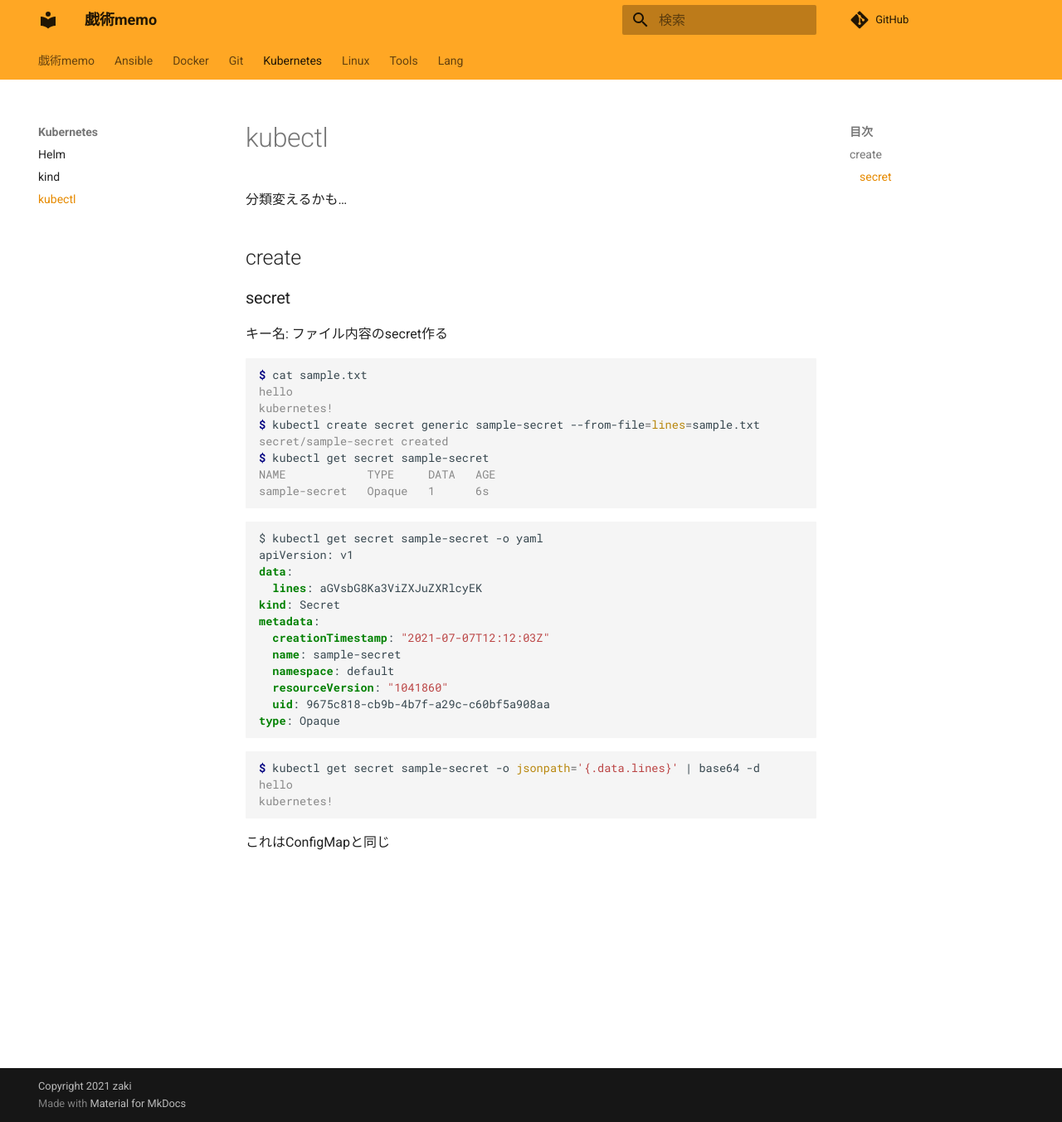
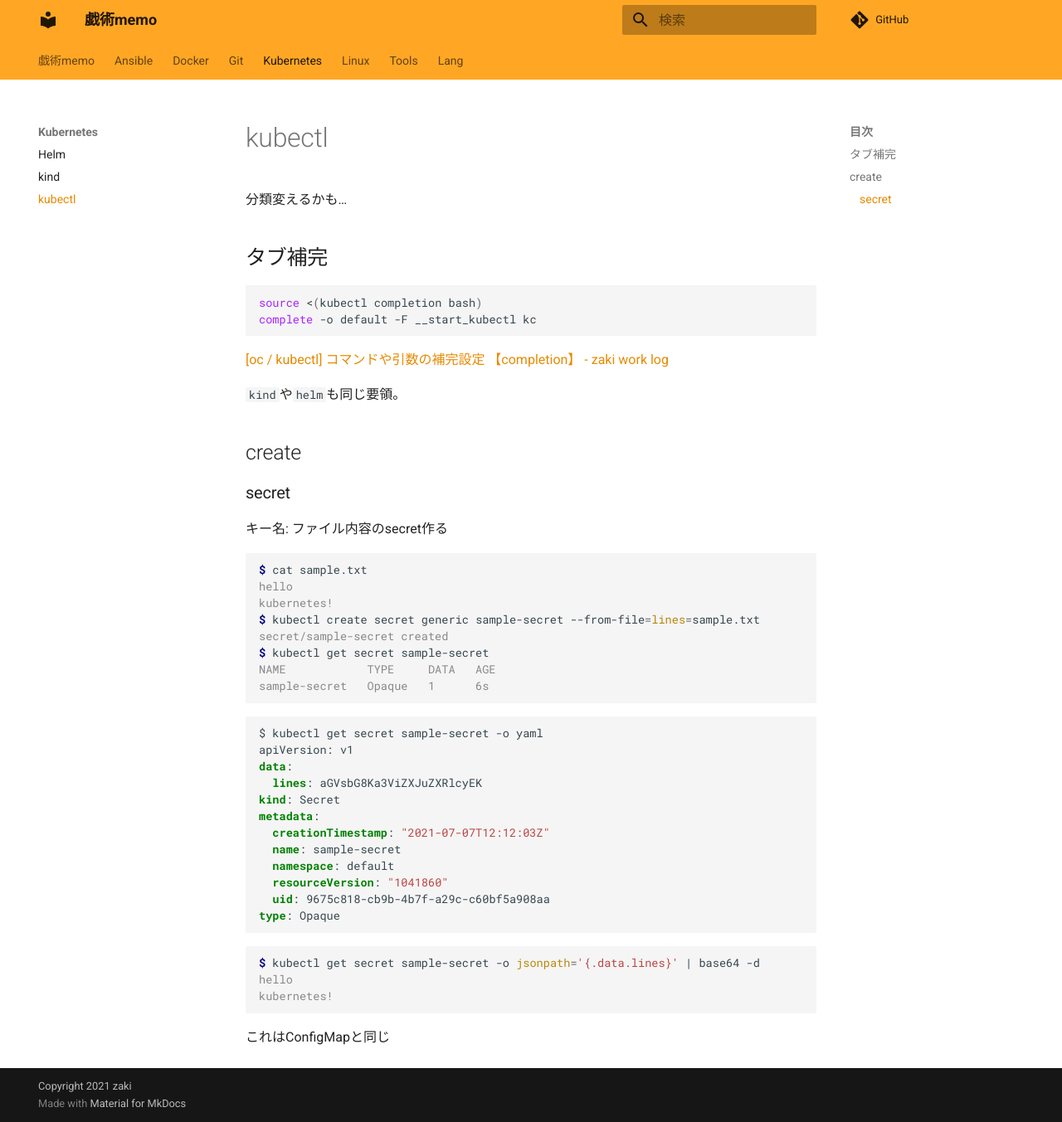
Before and after one commit to zaki-lknr/docs, an MkDocs documentation site: the page built from docs/Kubernetes/kubectl.md, in a window 1280 px wide and 1353 px high. Shown: the whole window at 83% size. Built offline with MkDocs 1.6.1 and Material for MkDocs 9.7.7, drawn with Linux system fonts in a browser that asks for light colours; comment, search, counter and statistics services are not loaded.

Commit message:
add: kubernetes/kubectl タブ補完

````diff
--- a/docs/Kubernetes/kubectl.md
+++ b/docs/Kubernetes/kubectl.md
@@ -1,6 +1,17 @@
 # kubectl
 
 分類変えるかも…
+
+## タブ補完
+
+```bash
+source <(kubectl completion bash)
+complete -o default -F __start_kubectl kc
+```
+
+[[oc / kubectl] コマンドや引数の補完設定 【completion】 - zaki work log](https://zaki-hmkc.hatenablog.com/entry/2020/03/02/205509)
+
+`kind`や`helm`も同じ要領。
 
 ## create
 
````
